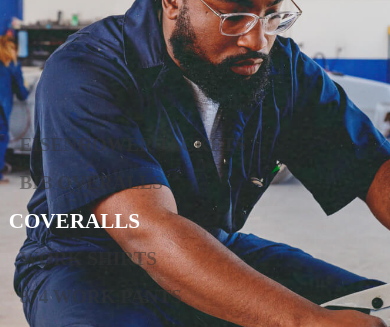
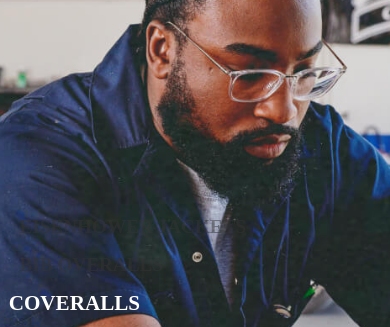
Before and after one commit to dongsinwoo/dickies, a plain HTML site: page index.html in a window 390 px wide. Shown: the part 119-446 px from the top of the page. Drawn offline with Linux system fonts and the light colour scheme.

Commit message:
seconed commit

```diff
--- a/css/style.css
+++ b/css/style.css
@@ -1155,7 +1155,6 @@
     flex-direction: column;
   }
   .section3 .sec3-head{
-    margin-left: 0;
     margin-bottom: 8rem;
   }
   .section3 .sec3-flexbox{
@@ -1224,10 +1223,12 @@
   .swiper-container .swiper-mask .item{
     position: relative;
     width: 100vw;
-    height: 70vh;
+    height: 100vh;
   }
   .swiper-container .swiper-mask .item a img{
-    object-position: 35% 0;
+    object-position: 40% 0;
+    object-fit: cover;
+
   }
   .swiper-container .swiper-mask .item .main-btn{
     position: absolute;
@@ -1262,7 +1263,7 @@
   }
   .swiper-container .swiper-mask .item .main-btn:hover{
     border: #003768 3px solid;
-    color: #343434;
+    color: #fff;
   }
   .swiper-container .swiper-mask .item .main-btn:hover::before{
     left: 0;
@@ -1274,8 +1275,8 @@
   .swiper-hedes{
     position: absolute;
     left: 5%;
-    top: 30%;
-    /* transform: translateY(-30%); */
+    top: 50%;
+    transform: translateY(-50%);
   }
   .swiper-hedes li{
     margin-bottom: 1rem;
```
